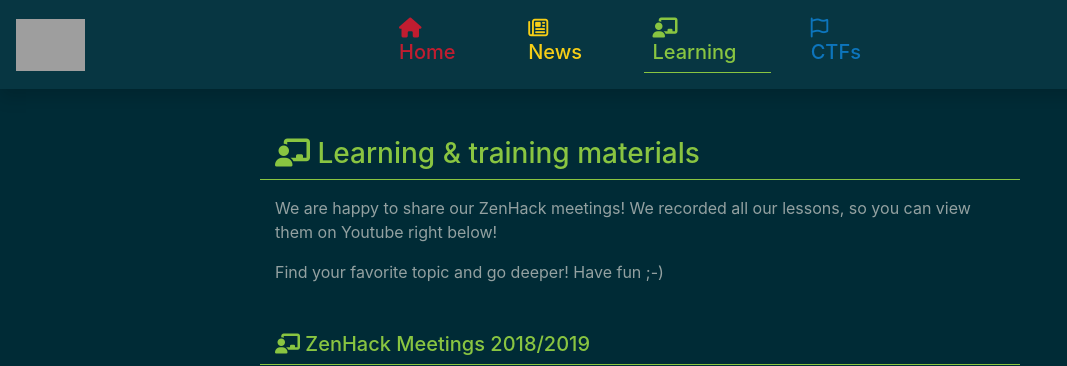
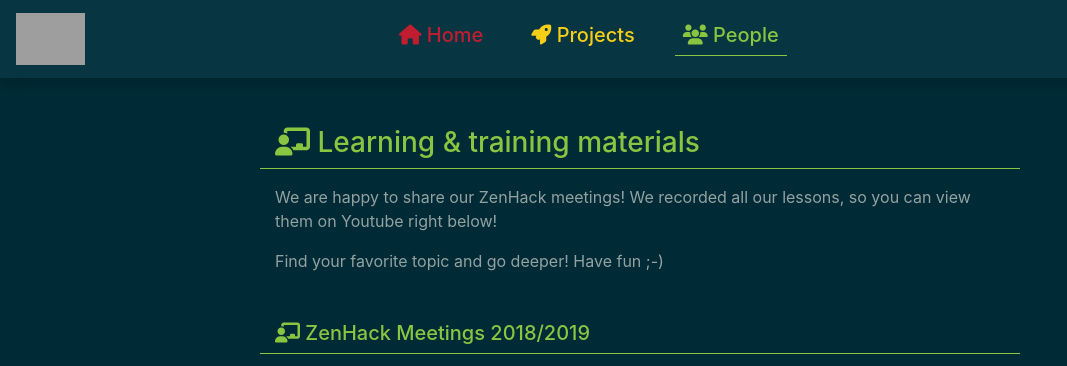
Before and after one commit to alessandroarmando/ZenHackAdemy, a Jekyll site: the page built from learning.html, in a window 1280 px wide and 900 px high, cut to the strip 0-366 px from the top of the window. Shown: the whole strip, without its empty margins (0-1067 px from the left). Built offline with Jekyll 4.4.1, drawn with Linux system fonts in a browser that asks for light colours; nearby versions of some CDN libraries; comment, search, counter and statistics services are not loaded; grey boxes are pictures that could not be loaded.

Commit message:
*** empty log message ***

```diff
--- a/_includes/navbar.html
+++ b/_includes/navbar.html
@@ -18,13 +18,13 @@
                     <h5><a class="nav-link text-zx1 {% if page.menu == 'home' %}border-bottom border-zx1{% endif %}" href="/" role="button"><i class="fas fa-home"></i> Home</a></h5>
                 </li>
                 <li class="nav-item active dropdown position-static overflow-auto mh-100 px-3">
-                    <h5><a class="nav-link text-zx2 {% if page.menu == 'news' %}border-bottom border-zx2{% endif %}" href="/news" role="button"><i class="far fa-newspaper"></i> News</a></h5>
+                    <h5><a class="nav-link text-zx2 {% if page.menu == 'news' %}border-bottom border-zx2{% endif %}" href="/news" role="button"><i class="fas fa-rocket"></i> Projects</a></h5>
                 </li>
                 <li class="nav-item active dropdown position-static overflow-auto mh-100 px-3">
-                    <h5><a class="nav-link text-zx3 {% if page.menu == 'learning' %}border-bottom border-zx3{% endif %}" href="/learning" role="button"><i class="fas fa-chalkboard-teacher"></i> Learning</a></h5>
+                    <h5><a class="nav-link text-zx3 {% if page.menu == 'learning' %}border-bottom border-zx3{% endif %}" href="/learning" role="button"><i class="fas fa-users"></i> People</a></h5>
                 </li>
-                <li class="nav-item active dropdown position-static overflow-auto mh-100 px-3">
-                    <h5><a class="nav-link text-zx4 {% if page.menu == 'ctfs' %}border-bottom border-zx4{% endif %}" href="/ctf" role="button"><i class="far fa-flag"></i> CTFs</a></h5>
+                <!-- <li class="nav-item active dropdown position-static overflow-auto mh-100 px-3"> -->
+                <!--     <h5><a class="nav-link text-zx4 {% if page.menu == 'ctfs' %}border-bottom border-zx4{% endif %}" href="/ctf" role="button"><i class="far fa-flag"></i> CTFs</a></h5> -->
                 </li>
 
             </ul>
```
